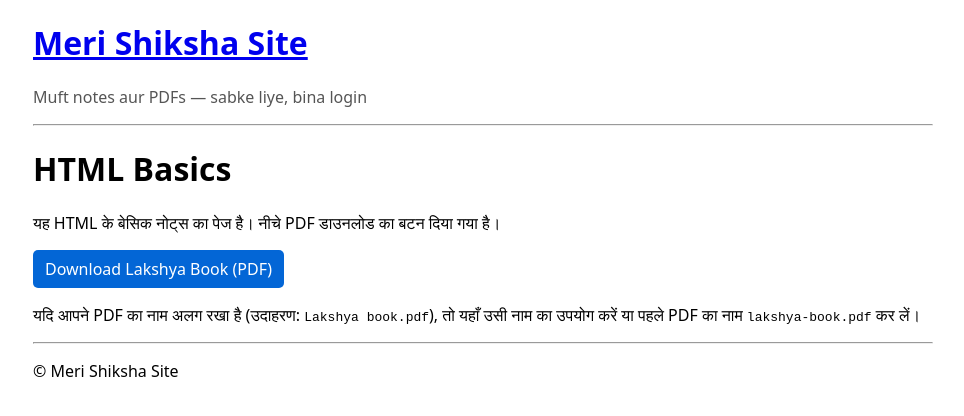
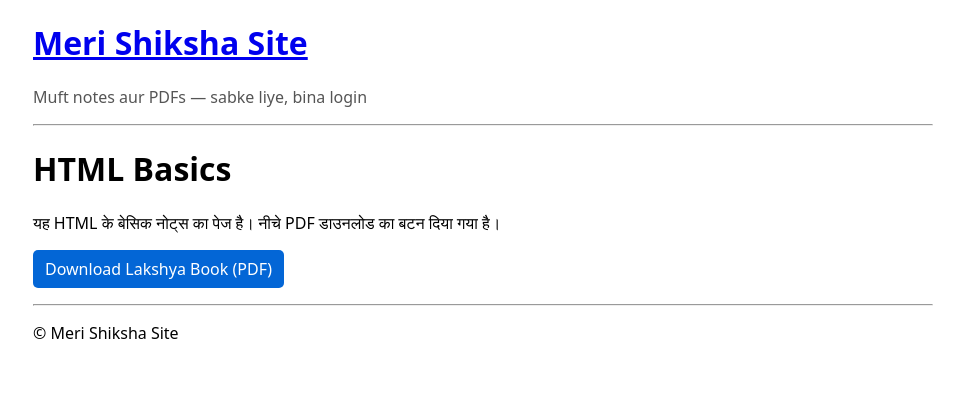
Before and after one commit to Barsati95/Barsati95.github.io, a Jekyll site: the page built from courses/html-basics.md, in a window 1280 px wide. Shown: the top 416 px of the page, without its empty margins (157-1121 px from the left). Built offline with Jekyll 4.4.1, drawn with Linux system fonts in a browser that asks for light colours.

Commit message:
Remove instruction for PDF naming convention

```diff
--- a/courses/html-basics.md
+++ b/courses/html-basics.md
@@ -7,5 +7,3 @@ title: "HTML Basics"
 यह HTML के बेसिक नोट्स का पेज है। नीचे PDF डाउनलोड का बटन दिया गया है।
 
 <a class="btn" href="/assets/pdfs/lakshya-book.pdf" download>Download Lakshya Book (PDF)</a>
-
-यदि आपने PDF का नाम अलग रखा है (उदाहरण: `Lakshya book.pdf`), तो यहाँ उसी नाम का उपयोग करें या पहले PDF का नाम `lakshya-book.pdf` कर लें।
```
